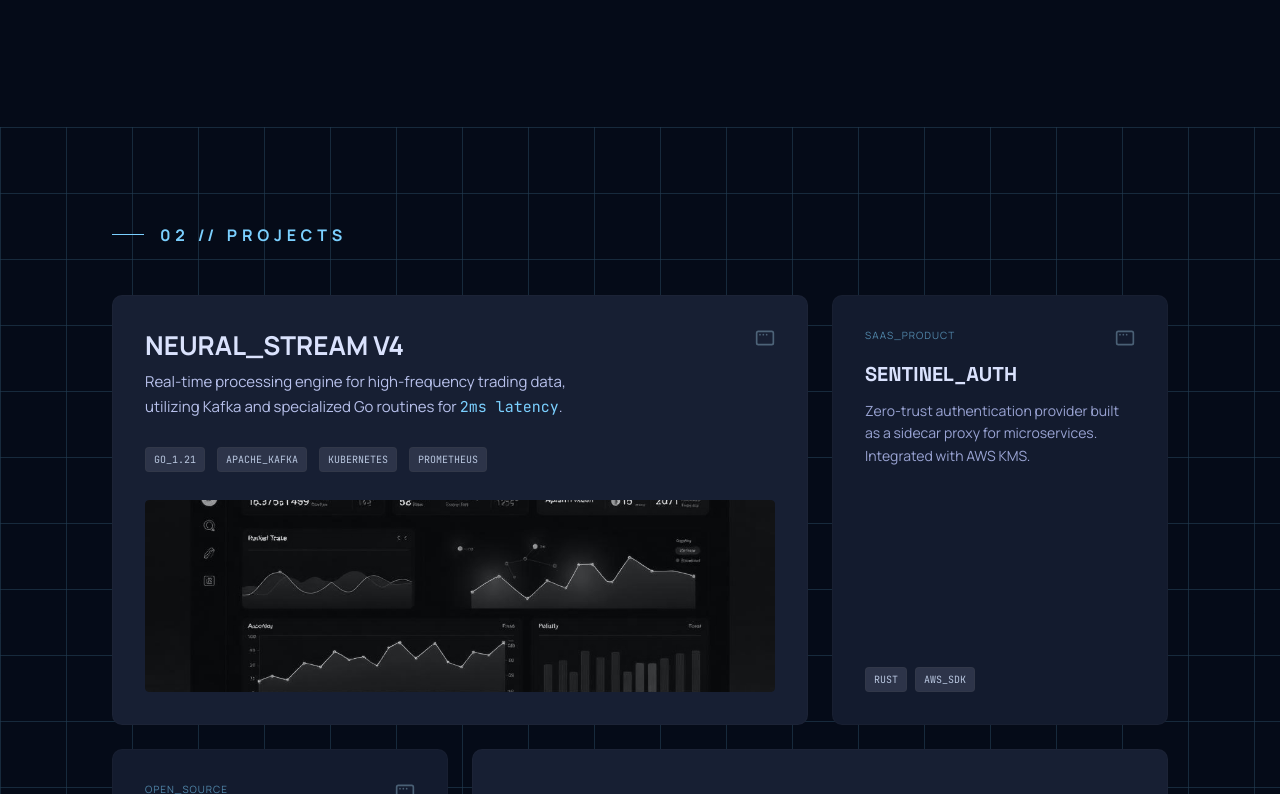
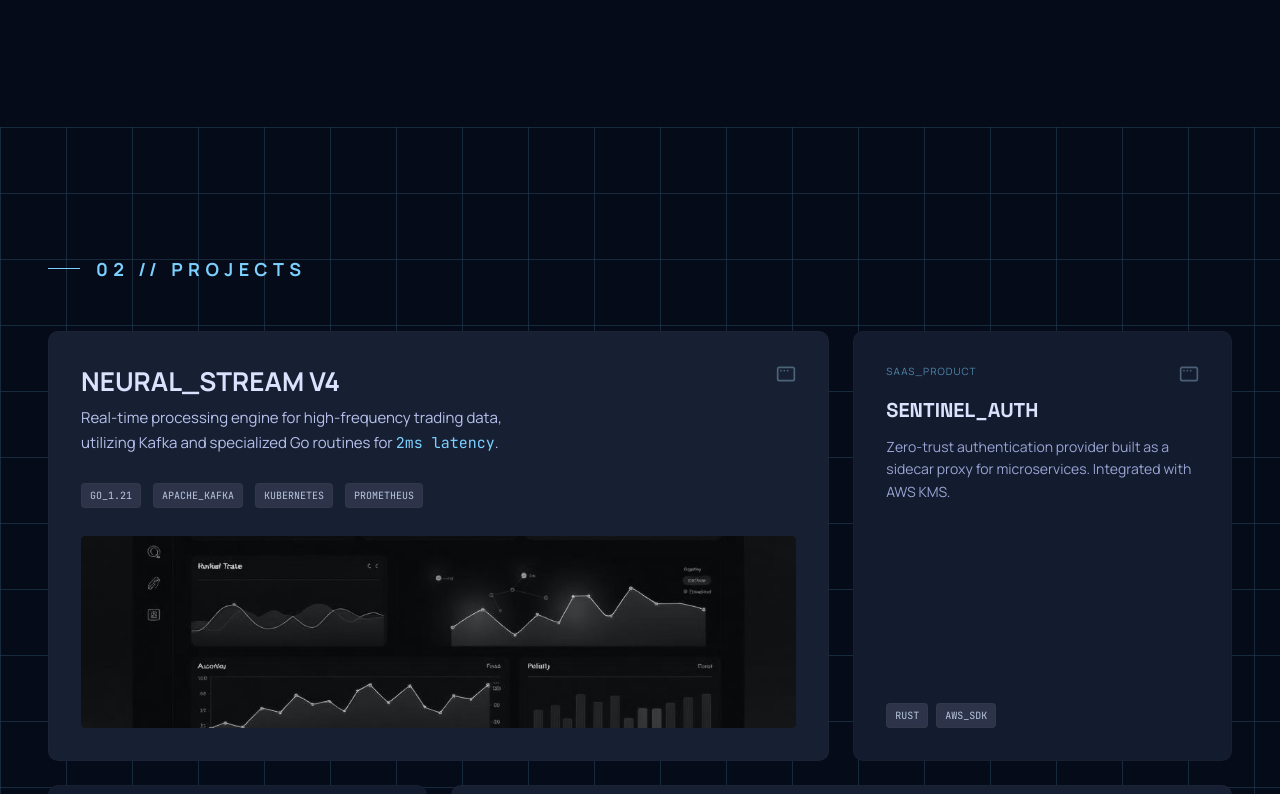
Before and after one commit to Arpan-V/portfolio, a Next.js app: page / in a window 1280 px wide. Shown: the part 1526-2320 px from the top of the page. Built offline with nearby package versions, Linux system fonts and the light colour scheme.

Commit message:
update mobile navbar

```diff
--- a/app/Navbar.tsx
+++ b/app/Navbar.tsx
@@ -114,6 +114,8 @@ export default function Navbar() {
         </nav>
 
         {/* Mobile Menu Button */}
+        {/* Below is the old button, replace below div with this button section
+        {/* Mobile Menu Button
 <button
   type="button"
   aria-label={open ? "Close menu" : "Open menu"}
@@ -124,6 +126,22 @@ export default function Navbar() {
 >
   {open ? <X /> : <Menu />}
 </button>
+        */}
+
+        <div
+  className="md:hidden flex-1 flex justify-end cursor-pointer"
+  onClick={() => setOpen((v) => !v)}
+>
+  <button
+    type="button"
+    aria-label={open ? "Close menu" : "Open menu"}
+    aria-expanded={open}
+    aria-controls="mobile-nav"
+    className="text-[#bec6e0] pointer-events-none"
+  >
+    {open ? <X /> : <Menu />}
+  </button>
+</div>
       </div>
 
       {/* Mobile Backdrop (behind menu, does not affect desktop) */}
--- a/app/Projects.tsx
+++ b/app/Projects.tsx
@@ -132,10 +132,10 @@ export default function Projects() {
     >
       <GridBackground />
 
-      <div className="relative z-10 mx-auto max-w-6xl px-5 py-16 sm:px-8 sm:py-20 lg:px-12 lg:py-24">
+      <div className="relative z-10 mx-auto max-w-7xl px-6 py-20 sm:px-8 sm:py-24 lg:px-12 lg:py-32">
         {/* Section label — line grows, then label fades up (matches About). */}
         <motion.h2
-          className="font-['Manrope'] text-sm sm:text-base font-bold tracking-[0.25em] sm:tracking-[0.3em] text-[#7bd0ff] uppercase mb-10 sm:mb-12 flex items-center gap-3 sm:gap-4"
+          className="font-['Manrope'] text-sm sm:text-lg font-bold tracking-[0.25em] sm:tracking-[0.3em] text-[#7bd0ff] uppercase mb-10 sm:mb-12 flex items-center gap-3 sm:gap-4"
           variants={fadeUpVariants}
         >
           <motion.span
```
Also changed, not shown: 1 other file (tests, documents, lock files or other folders). Lines whose indentation alone changed are shown as unchanged.
